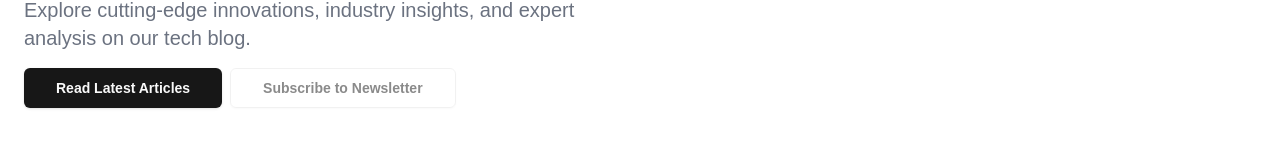
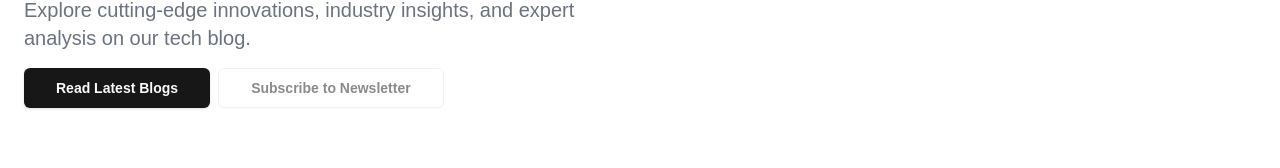
Before and after one commit to EnkhsaikhanCh/tech-blog, a Next.js app: page / in a window 1280 px wide. Shown: the part 388-556 px from the top of the page. Built offline with nearby package versions, Linux system fonts and the light colour scheme; no server answers.

Commit message:
fix hero section button

```diff
--- a/src/components/Hero.tsx
+++ b/src/components/Hero.tsx
@@ -18,9 +18,9 @@ export const Hero = () => {
               </div>
               <div className="grid grid-cols-1 gap-2 md:flex">
                 <LinkButton
-                  href={"/"}
+                  href={"/blogs"}
                   size="lg"
-                  label={"Read Latest Articles"}
+                  label={"Read Latest Blogs"}
                 />
                 <LinkButton
                   href={"/"}
```
